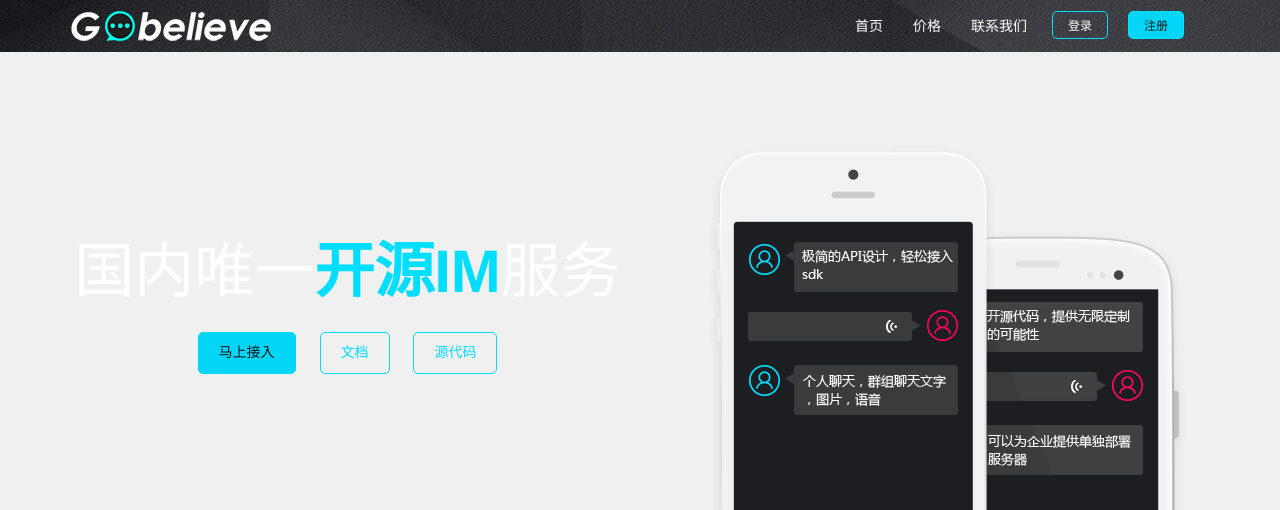
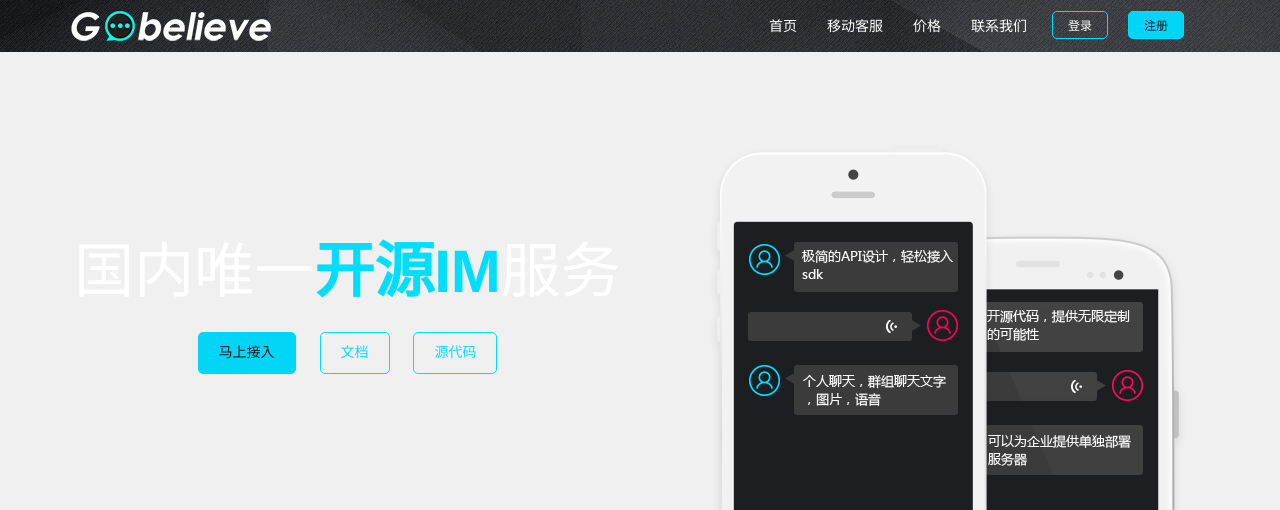
Before and after one commit to cash2one/im_web, a Flask app: template templates/index/index.html in a window 1280 px wide. Shown: the top 510 px of the page. Run offline with Flask 2, Linux system fonts and the light colour scheme; the template is opened without the code that fills it, so the values that code supplies are empty; parts of the project's set-up code (start-up, migrations or seed data) failed here and were passed over; some libraries are stand-ins or nearby versions.

Commit message:
添加小微客服的链接

```diff
--- a/templates/index/base.html
+++ b/templates/index/base.html
@@ -28,6 +28,7 @@
                 <div id="navbar" class="navbar-collapse collapse">
                     <ul class="nav navbar-nav navbar-right">
                         <li class="active"><a href="{{ url_for('web.index',_external=true) }}">首页</a></li>
+                        <li><a target="_blank"  href="https://xiaowei.io">移动客服</a></li>
                         <li><a href="{{ url_for('web.price',_external=true) }}">价格</a></li>
                         <li><a href="{{ url_for('web.contact',_external=true) }}">联系我们</a></li>
                         <li><a class="btn-5" href="{{ url_for('web.im_index',_external=true) }}">登录</a></li>
```
